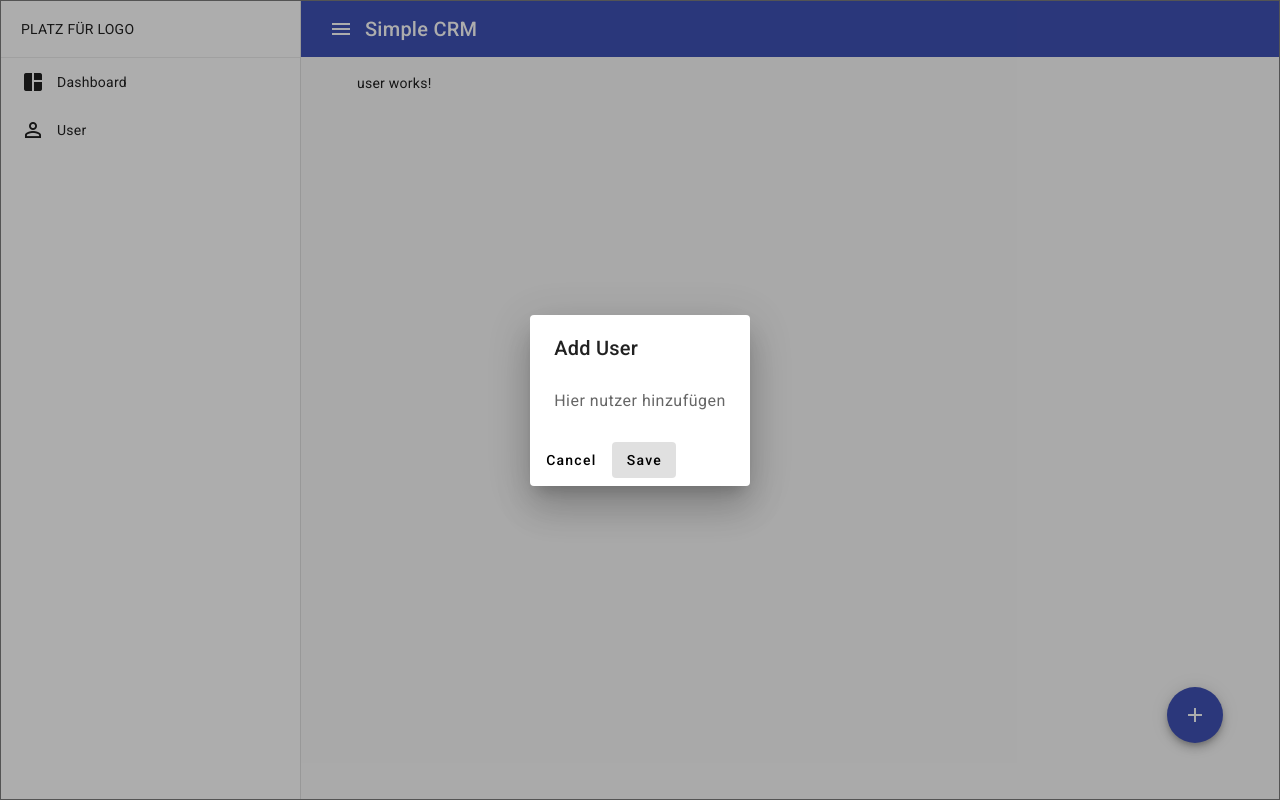
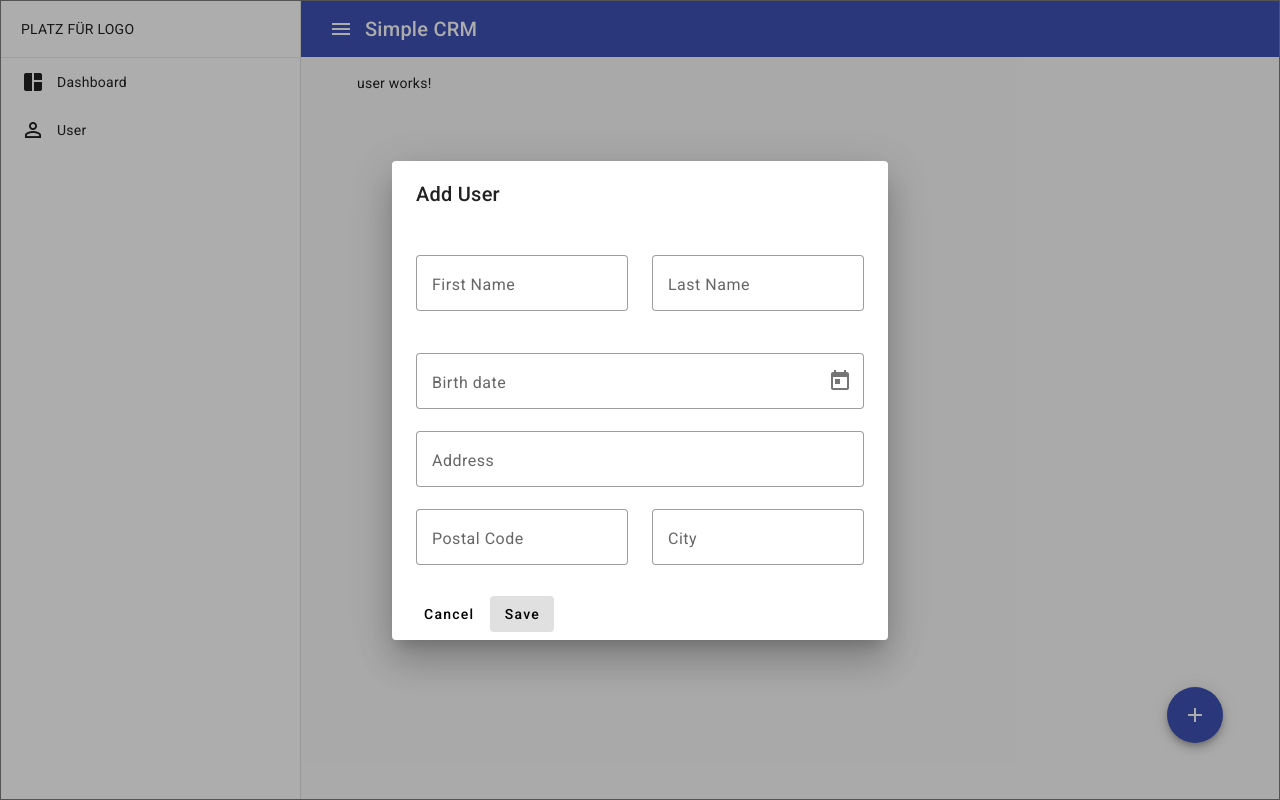
Before and after one commit to phischa/simple-CRM, an Angular app: page /user in a window 1280 px wide. Both pictures are taken after a click on the button "add". Built offline with nearby package versions, Linux system fonts and the light colour scheme.

Commit message:
added user card

```diff
--- a/src/app/dialog-add-user/dialog-add-user.component.html
+++ b/src/app/dialog-add-user/dialog-add-user.component.html
@@ -1,8 +1,54 @@
 <h1 mat-dialog-title>Add User<!-- {{data.name}} --></h1>
-<div mat-dialog-content>
-    <p>Hier nutzer hinzufügen</p>
+<div class="mat-dialog-container">
+    <div class="mat-dialog-names">
+        <div mat-dialog-content>
+            <mat-form-field class="form" appearance="outline">
+                <mat-label>First Name</mat-label>
+                <input matInput>
+            </mat-form-field>
+        </div>
+        <div class="lastname-field" mat-dialog-content>
+            <mat-form-field class="form" appearance="outline">
+                <mat-label> Last Name</mat-label>
+                <input matInput>
+            </mat-form-field>
+        </div>
+    </div>
+
+    <div class="padding-0-24">
+        <mat-form-field appearance="outline" class="full-width">
+            <mat-label>Birth date</mat-label>
+            <input matInput [matDatepicker]="picker">
+            <mat-datepicker-toggle matIconSuffix [for]="picker"></mat-datepicker-toggle>
+            <mat-datepicker #picker></mat-datepicker>
+        </mat-form-field>
+    </div>
+
+    <div class="padding-0-24">
+        <mat-form-field appearance="outline" class="full-width">
+            <mat-label>Address</mat-label>
+            <input matInput>
+        </mat-form-field>
+    </div>
+
+    <div class="form-field-postal">
+        <div class="postal-code">
+            <mat-form-field appearance="outline" class="full-width">
+                <mat-label>Postal Code</mat-label>
+                <input matInput>
+            </mat-form-field>
+        </div>
+        <div class="city">
+            <mat-form-field appearance="outline" class="full-width">
+                <mat-label>City</mat-label>
+                <input matInput>
+            </mat-form-field>
+        </div>
+    </div>
+
+
 </div>
-<div mat-dialog-actions>
-    <button mat-button >Cancel</button>
+<div class="mat-dialog-actions" mat-dialog-actions>
+    <button mat-button>Cancel</button>
     <button mat-button cdkFocusInitial>Save</button>
 </div>
--- a/src/app/dialog-add-user/dialog-add-user.component.scss
+++ b/src/app/dialog-add-user/dialog-add-user.component.scss
@@ -0,0 +1,38 @@
+.mat-dialog-names {
+    display: flex;
+    justify-content: center;
+    align-items: center;
+    flex-wrap: wrap;
+}
+
+.lastname-field {
+    padding-left: 0px;
+}
+
+.form {
+    padding-top: 0px;
+}
+
+.padding-0-24 {
+    padding: 0 24px;
+}
+
+.form-field-postal {
+    display: flex;
+    justify-content: center;
+    align-items: center;
+    flex-wrap: wrap;
+
+    .postal-code {
+        padding: 0 24px;
+    }
+
+    .city {
+        padding: 0 24px 0 0;
+    }
+}
+
+
+.mat-dialog-actions {
+    padding-left: 24px;
+}
--- a/src/styles.scss
+++ b/src/styles.scss
@@ -5,3 +5,7 @@
 
 html, body { height: 100%; }
 body { margin: 0; font-family: Roboto, "Helvetica Neue", sans-serif; }
+
+.full-width {
+    width: 100%;
+}
```
Also changed, not shown: src/app/dialog-add-user/dialog-add-user.component.ts (+16 -1 lines).
